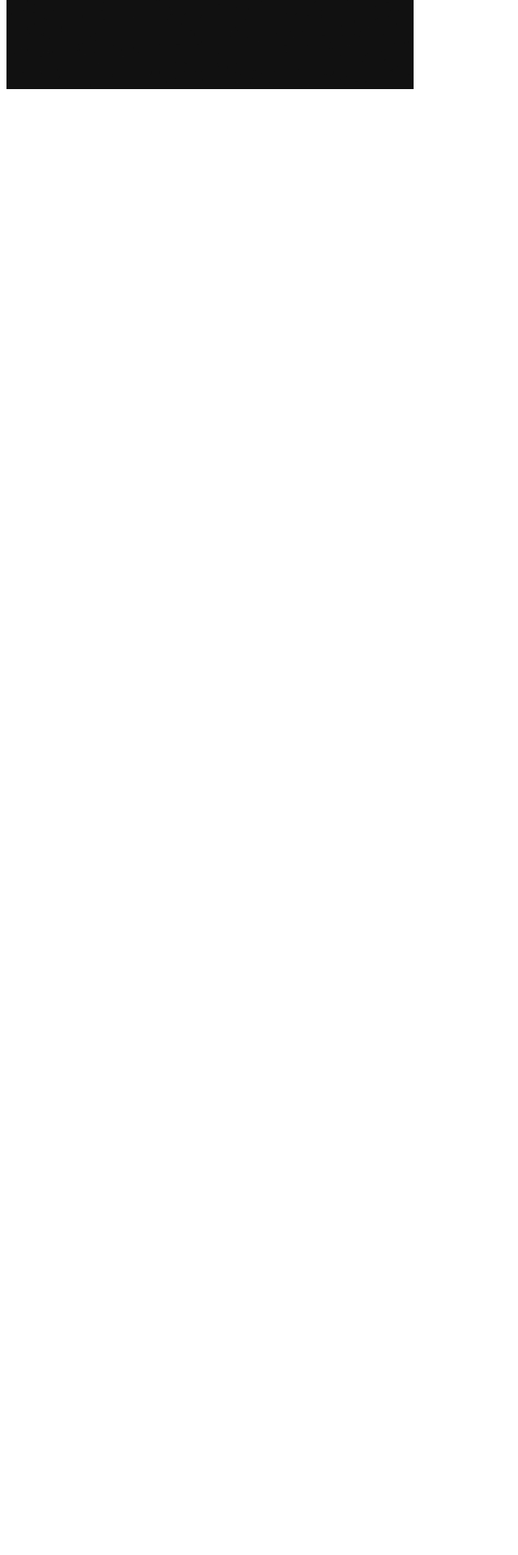
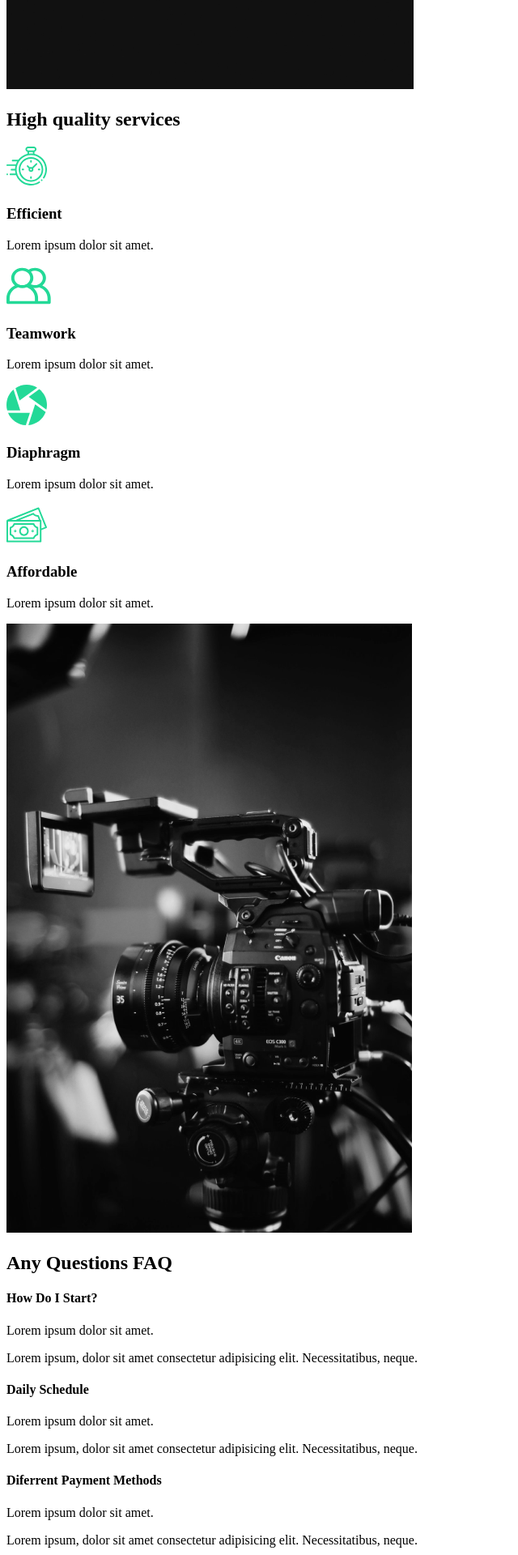
Before and after one commit to iamsomraj/Capture-Brand-Page, a React (Create React App) app: page / in a window 1280 px wide. Shown: the part 860-2780 px from the top of the page at 81% size, without its empty margins (0-640 px from the left). Before the commit the page ends 982 px from the top, so only its background shows below. Built offline with nearby package versions, Linux system fonts and the light colour scheme.

Commit message:
services and faq section added

```diff
--- /dev/null
+++ b/src/components/FaqSection.tsx
@@ -0,0 +1,51 @@
+const FaqSection: React.FC = () => {
+  return (
+    <div className="faq">
+      <h2>
+        Any Questions <span>FAQ</span>
+      </h2>
+      <div className="question">
+        <h4>How Do I Start?</h4>
+        <div className="answer">
+          <p>Lorem ipsum dolor sit amet.</p>
+          <p>
+            Lorem ipsum, dolor sit amet consectetur adipisicing elit.
+            Necessitatibus, neque.
+          </p>
+        </div>
+      </div>
+      <div className="question">
+        <h4>Daily Schedule</h4>
+        <div className="answer">
+          <p>Lorem ipsum dolor sit amet.</p>
+          <p>
+            Lorem ipsum, dolor sit amet consectetur adipisicing elit.
+            Necessitatibus, neque.
+          </p>
+        </div>
+      </div>
+      <div className="question">
+        <h4>Diferrent Payment Methods</h4>
+        <div className="answer">
+          <p>Lorem ipsum dolor sit amet.</p>
+          <p>
+            Lorem ipsum, dolor sit amet consectetur adipisicing elit.
+            Necessitatibus, neque.
+          </p>
+        </div>
+      </div>
+      <div className="question">
+        <h4>What Products do you offer.</h4>
+        <div className="answer">
+          <p>Lorem ipsum dolor sit amet.</p>
+          <p>
+            Lorem ipsum, dolor sit amet consectetur adipisicing elit.
+            Necessitatibus, neque.
+          </p>
+        </div>
+      </div>
+    </div>
+  );
+};
+
+export default FaqSection;
--- /dev/null
+++ b/src/components/ServicesSection.tsx
@@ -0,0 +1,52 @@
+import clock from "../img/clock.svg";
+import teamwork from "../img/teamwork.svg";
+import diaphragm from "../img/diaphragm.svg";
+import money from "../img/money.svg";
+import home2 from "../img/home2.png";
+
+const ServicesSection: React.FC = () => {
+  return (
+    <div className="services">
+      <div className="description">
+        <h2>
+          High <span>quality</span> services
+        </h2>
+        <div className="cards">
+          <div className="card">
+            <div className="icon">
+              <img alt="icon" src={clock} />
+              <h3>Efficient</h3>
+            </div>
+            <p>Lorem ipsum dolor sit amet.</p>
+          </div>
+          <div className="card">
+            <div className="icon">
+              <img alt="icon" src={teamwork} />
+              <h3>Teamwork</h3>
+            </div>
+            <p>Lorem ipsum dolor sit amet.</p>
+          </div>
+          <div className="card">
+            <div className="icon">
+              <img alt="icon" src={diaphragm} />
+              <h3>Diaphragm</h3>
+            </div>
+            <p>Lorem ipsum dolor sit amet.</p>
+          </div>
+          <div className="card">
+            <div className="icon">
+              <img alt="icon" src={money} />
+              <h3>Affordable</h3>
+            </div>
+            <p>Lorem ipsum dolor sit amet.</p>
+          </div>
+        </div>
+      </div>
+      <div className="image">
+        <img alt="camera" src={home2} />
+      </div>
+    </div>
+  );
+};
+
+export default ServicesSection;
--- a/src/pages/AboutUs.tsx
+++ b/src/pages/AboutUs.tsx
@@ -1,10 +1,14 @@
 import AboutSection from "../components/AboutSection";
+import FaqSection from "../components/FaqSection";
+import ServicesSection from "../components/ServicesSection";
 
 const AboutUs: React.FC = () => {
   return (
-    <div>
+    <>
       <AboutSection />
-    </div>
+      <ServicesSection />
+      <FaqSection />
+    </>
   );
 };
 
```
